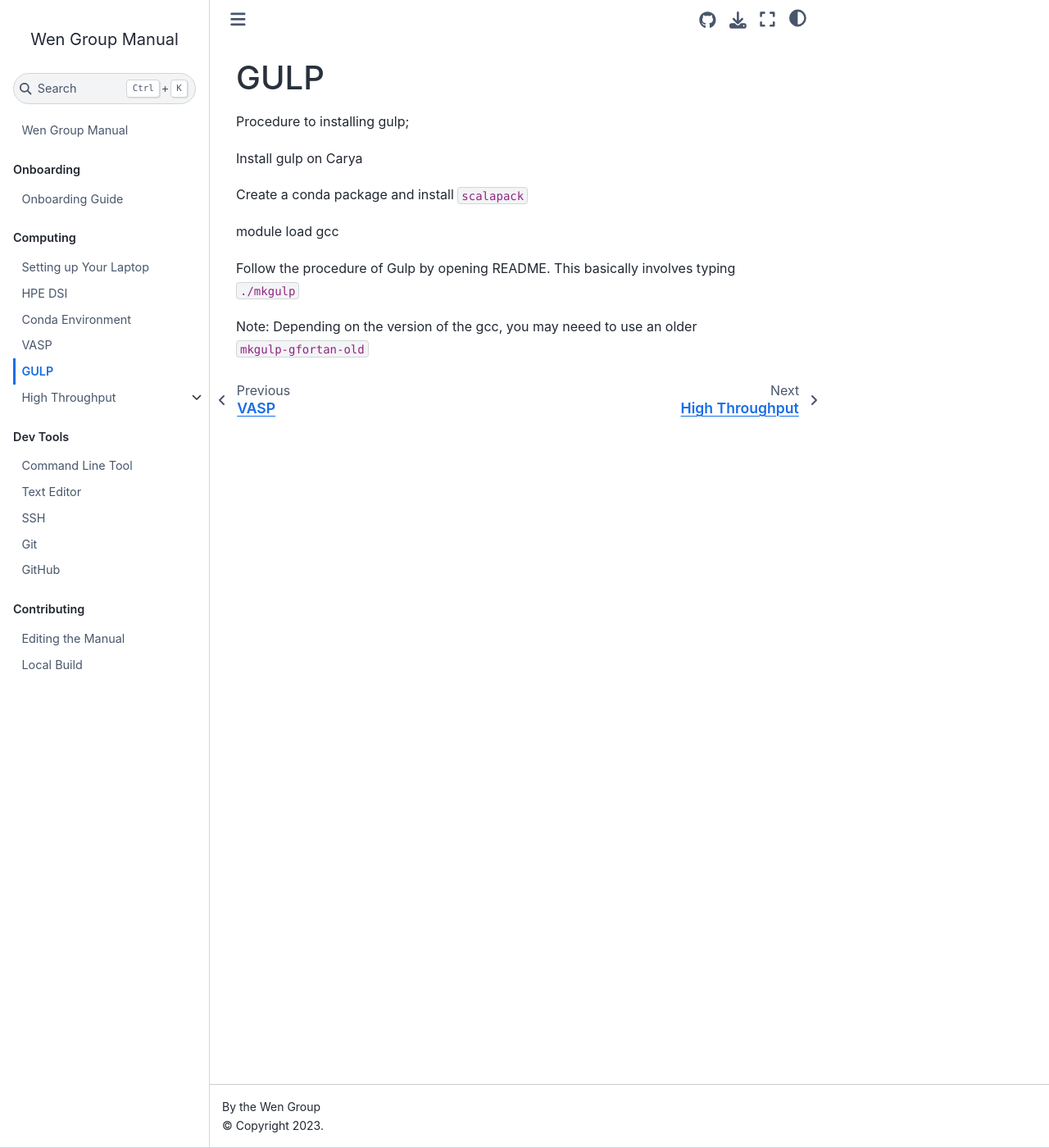
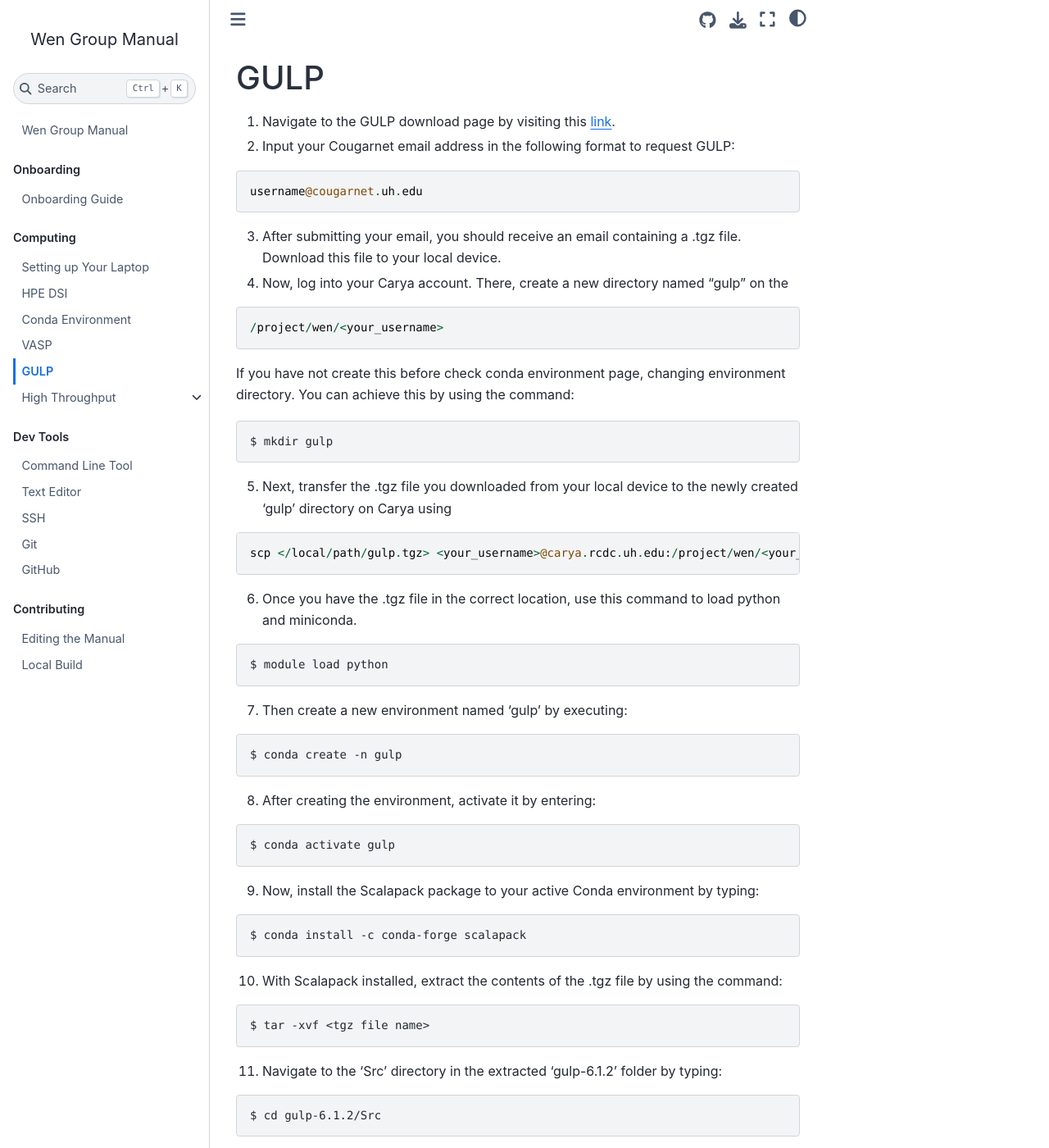
Before and after one commit to wengroup/group_manual, a Jupyter Book: the page built from docs/computing/gulp.md, in a window 1280 px wide and 1400 px high. Shown: the whole window at 82% size. Built offline with Jupyter Book 1.0.4 settings and Sphinx 7.4.7 and the Sphinx Book theme 1.1.4, drawn with Linux system fonts in a browser that asks for light colours; some of the changed text lies outside the part shown.

Commit message:
Update gulp.md
GULP Installation

````diff
--- a/docs/computing/gulp.md
+++ b/docs/computing/gulp.md
@@ -1,13 +1,65 @@
 # GULP
 
-Procedure to installing gulp;
+1. Navigate to the GULP download page by visiting this [link](https://gulp.curtin.edu.au/download.html).
+2. Input your Cougarnet email address in the following format to request GULP:
+```
+username@cougarnet.uh.edu
+```
+3. After submitting your email, you should receive an email containing a .tgz file. Download this file to your local device.
+4. Now, log into your Carya account. There, create a new directory named "gulp" on the
+```
+/project/wen/<your_username>
+```
+If you have not create this before check conda environment page, changing environment directory. You can achieve this by using the command:
+```
+$ mkdir gulp
+```
+5. Next, transfer the .tgz file you downloaded from your local device to the newly created 'gulp' directory on Carya using
+```
+scp </local/path/gulp.tgz> <your_username>@carya.rcdc.uh.edu:/project/wen/<your_username>
+```
+6. Once you have the .tgz file in the correct location, use this command to load python and miniconda.
+```
+$ module load python
+```
+7. Then create a new environment named 'gulp' by executing:
+```
+$ conda create -n gulp
+```
+8. After creating the environment, activate it by entering:
+```
+$ conda activate gulp
+```
+9. Now, install the Scalapack package to your active Conda environment by typing:
+```
+$ conda install -c conda-forge scalapack
+```
+10. With Scalapack installed, extract the contents of the .tgz file by using the command:
+```
+$ tar -xvf <tgz file name>
+```
+11. Navigate to the 'Src' directory in the extracted 'gulp-6.1.2' folder by typing:
+```
+$ cd gulp-6.1.2/Src
+```
+12. In this directory, compile the required files using gfortran with the command:
+```
+./mkgulp_old_gfortran
+```
+13. To run GULP you will have to execute the gulp file in Src directory by doing
+```
+/project/wen/<your_username>/<gulp_version>/Src/gulp
+```
 
-Install gulp on Carya
+If for some reason, GULP doesn't run after following these steps, do the following:
 
-Create a conda package and install `scalapack`
+1. Verify that the GULP executable is within your path. Do this by typing
+```
+which gulp
+```
+2. If the executable is in your current directory, type the command below to confirm its visibility.
+```
+./gulp
+```
 
-module load gcc
-
-Follow the procedure of Gulp by opening README. This basically involves typing `./mkgulp`
-
-Note: Depending on the version of the gcc, you may neeed to use an older `mkgulp-gfortan-old`
+By following these instructions, you should be able to download, install, and use GULP successfully.
````
